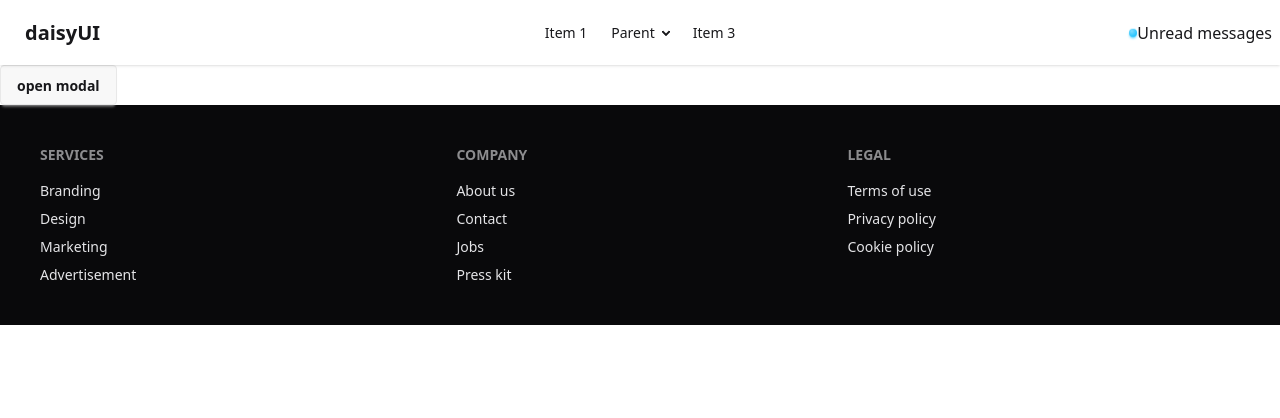
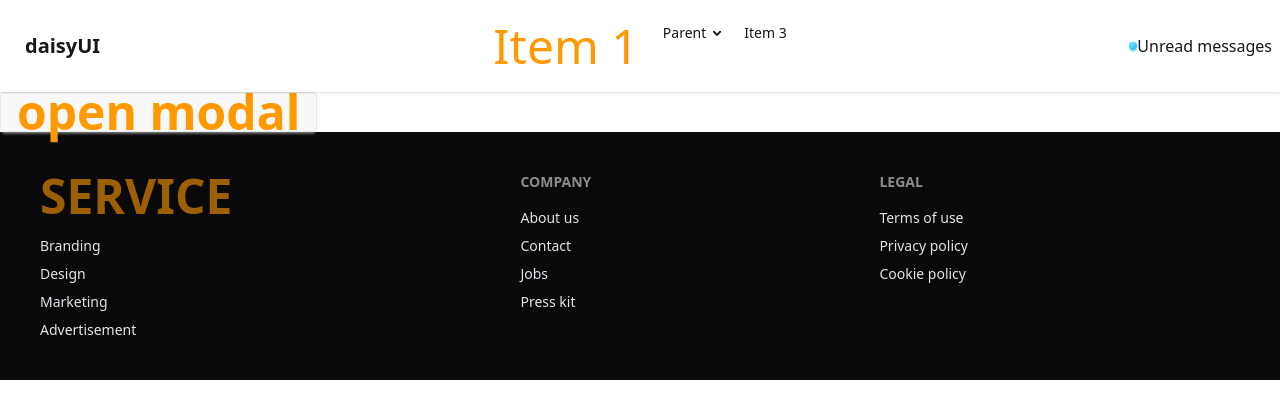
Before and after one commit to Biddut24/meen-n251-2-and-simple-e-commerce, a React (Vite) app: page / in a window 1280 px wide. Shown: the top 418 px of the page. Built offline with nearby package versions, Linux system fonts and the light colour scheme.

Commit message:
them color done

```diff
--- a/src/components/Home/Home.jsx
+++ b/src/components/Home/Home.jsx
@@ -5,7 +5,7 @@ const Home = () => {
     <div>
       {/* You can open the modal using document.getElementById('ID').showModal() method */}
       <button
-        className="btn"
+        className="btn text-5xl text-primary"
         onClick={() => document.getElementById("my_modal_3").showModal()}
       >
         open modal
--- a/src/components/Shard/Footer/Footer.jsx
+++ b/src/components/Shard/Footer/Footer.jsx
@@ -5,7 +5,7 @@ const Footer = () => {
         <div>
         <footer className="footer sm:footer-horizontal bg-neutral text-neutral-content p-10">
   <nav>
-    <h6 className="footer-title">Services</h6>
+     <h6 className="footer-title text-5xl text-primary">Service</h6>
     <a className="link link-hover">Branding</a>
     <a className="link link-hover">Design</a>
     <a className="link link-hover">Marketing</a>
--- a/src/components/Shard/Header/Header.jsx
+++ b/src/components/Shard/Header/Header.jsx
@@ -51,7 +51,7 @@ const Header = () => {
         <div className="navbar-center hidden lg:flex">
           <ul className="menu menu-horizontal px-1">
             <li>
-              <a>Item 1</a>
+              <a className="text-5xl text-primary">Item 1</a>
             </li>
             <li>
               <details>
--- a/src/index.css
+++ b/src/index.css
@@ -0,0 +1,5 @@
+:root {
+  --color-primary:#FF9900;
+  --color-secondary:#FFE0B3;
+/* ..... */
+}
```
